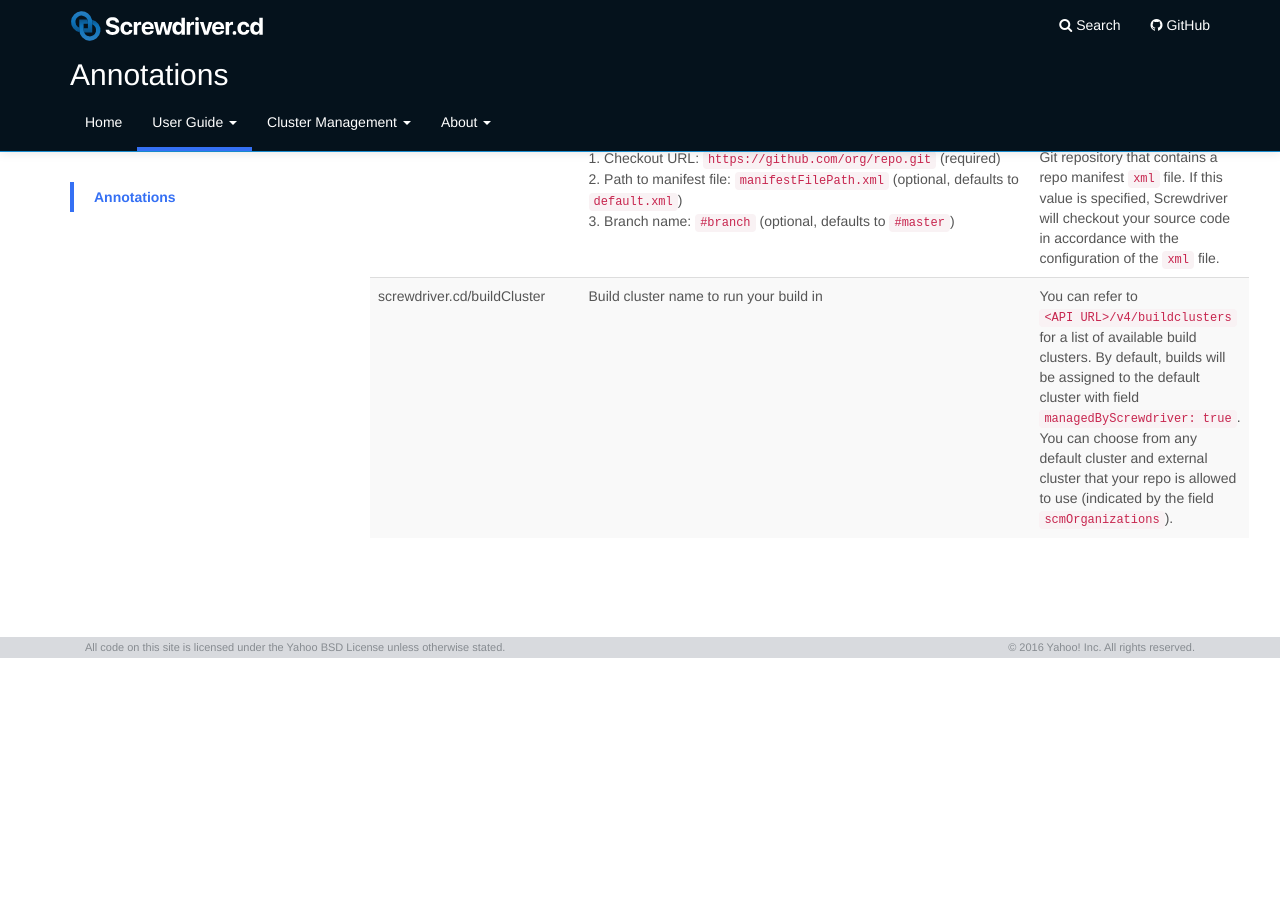
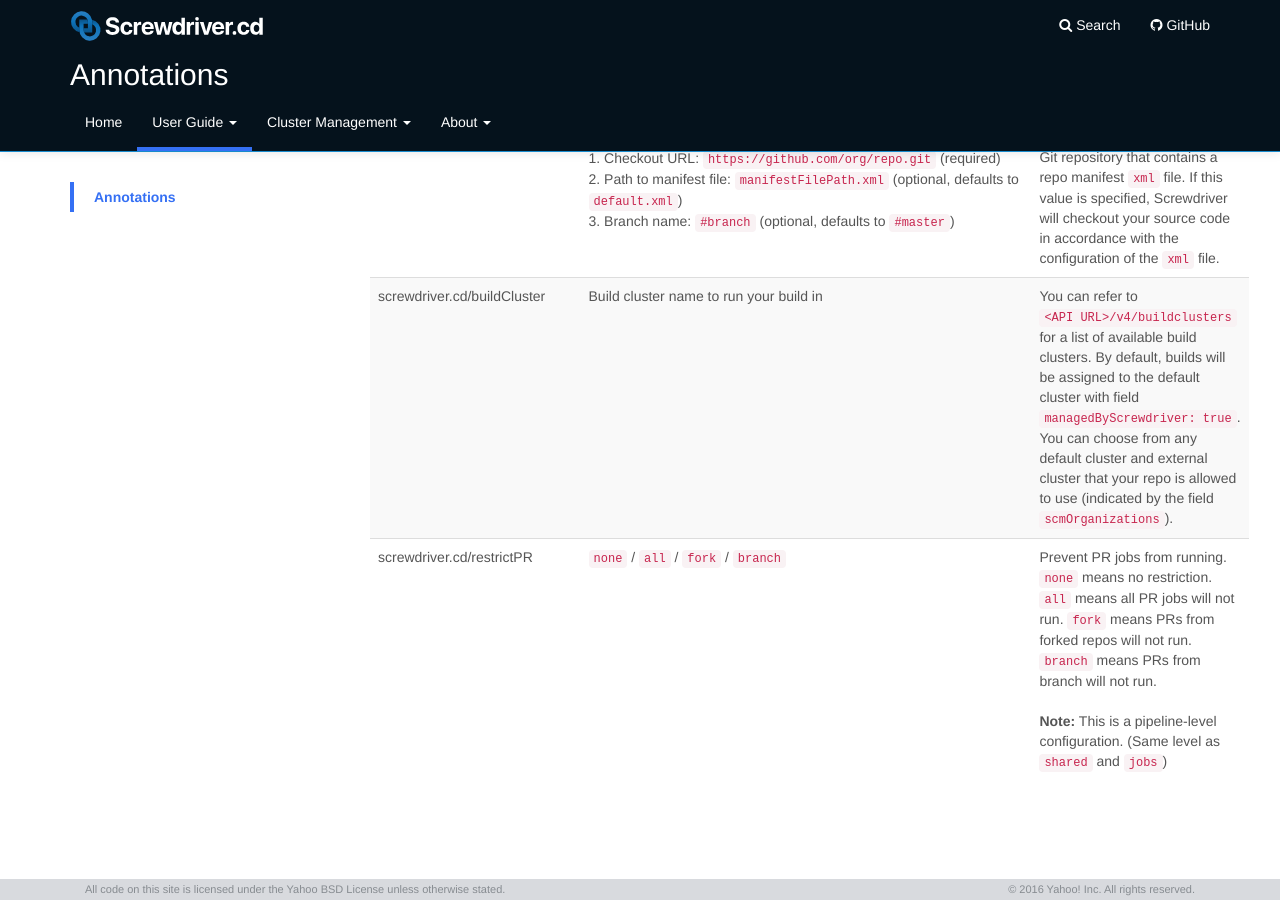
Before and after one commit to screwdriver-cd/guide, a Jekyll site: the page built from docs/user-guide/configuration/annotations.md, in a window 1280 px wide and 900 px high, scrolled down 1883 px. Built offline with Jekyll 4.4.1, drawn with Linux system fonts in a browser that asks for light colours; before the commit the page ends 2541 px from its top, so only the background shows below that.

Commit message:
fix(579): Add documentation for restrictPR (#272)
* fix(579): update doc for restrict PRs

* Update annotations.md

```diff
--- a/docs/user-guide/configuration/annotations.md
+++ b/docs/user-guide/configuration/annotations.md
@@ -43,3 +43,4 @@ Some Annotations are used to modify the properties of the build environment. The
 | screwdriver.cd/buildPeriodically | A CRON expression with an 'H' in the minutes field, e.g. `H 0 * * *` <br><br>**Note:** The first interval is always set to "H" (maximum frequency as once per hour) to avoid large spikes for shared resources. You can test out your cron expression at https://crontab.guru/ | This will trigger your job periodically according to the cron expression. |
 | screwdriver.cd/repoManifest | Git repository checkout URL, e.g. `https://github.com/org/repo.git/manifestFilePath.xml#branch` <br><br>1. Checkout URL: `https://github.com/org/repo.git` (required) <br>2. Path to manifest file: `manifestFilePath.xml` (optional, defaults to `default.xml`) <br> 3. Branch name: `#branch` (optional, defaults to `#master`) | [Repo](https://gerrit.googlesource.com/git-repo) is a tool built on top of Git for managing repositories. This value is the checkout URL of a Git repository that contains a repo manifest `xml` file. If this value is specified, Screwdriver will checkout your source code in accordance with the configuration of the `xml` file. |
  | screwdriver.cd/buildCluster | Build cluster name to run your build in | You can refer to `<API URL>/v4/buildclusters` for a list of available build clusters. By default, builds will be assigned to the default cluster with field `managedByScrewdriver: true`. You can choose from any default cluster and external cluster that your repo is allowed to use (indicated by the field `scmOrganizations`).
+ | screwdriver.cd/restrictPR | `none` / `all` / `fork` / `branch` | Prevent PR jobs from running. `none` means no restriction. `all` means all PR jobs will not run. `fork` means PRs from forked repos will not run. `branch` means PRs from branch will not run. <br><br>**Note:** This is a pipeline-level configuration. (Same level as `shared` and `jobs`)|
```
